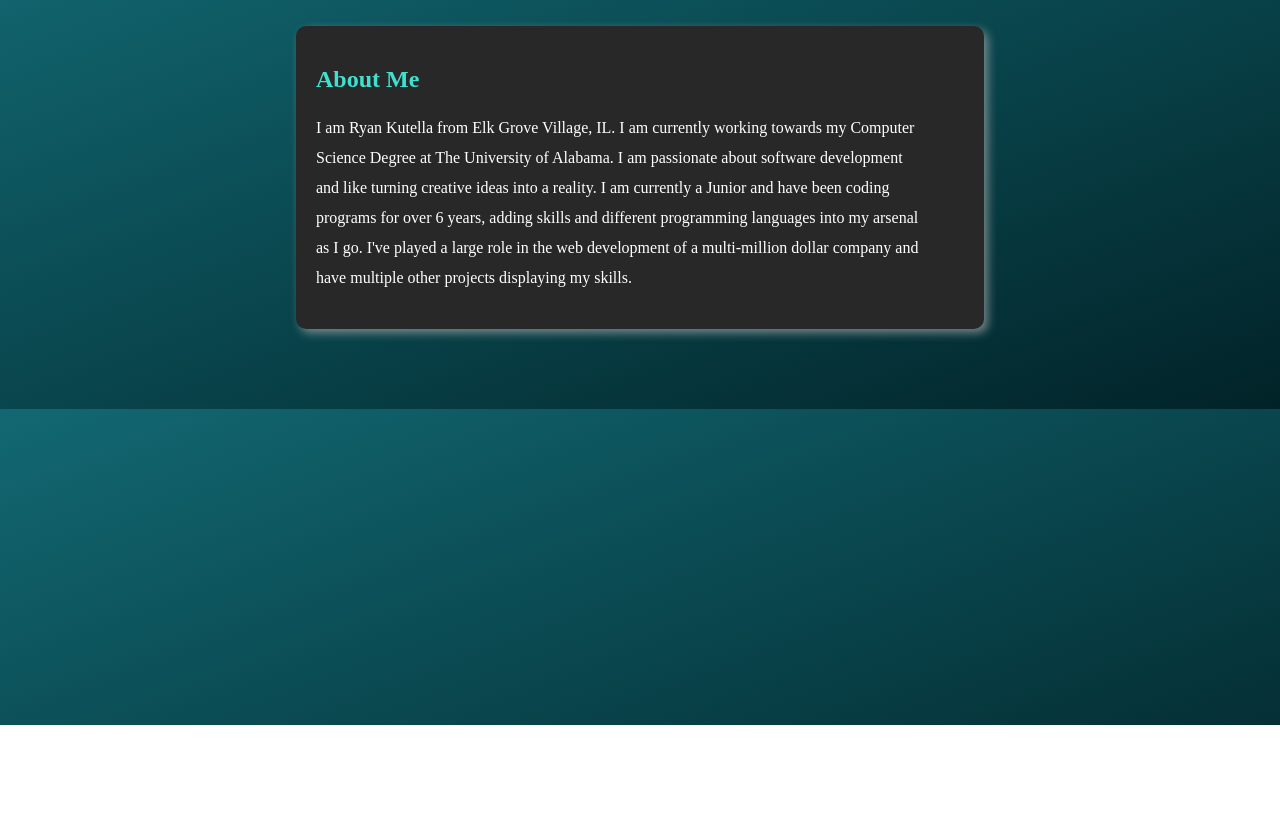
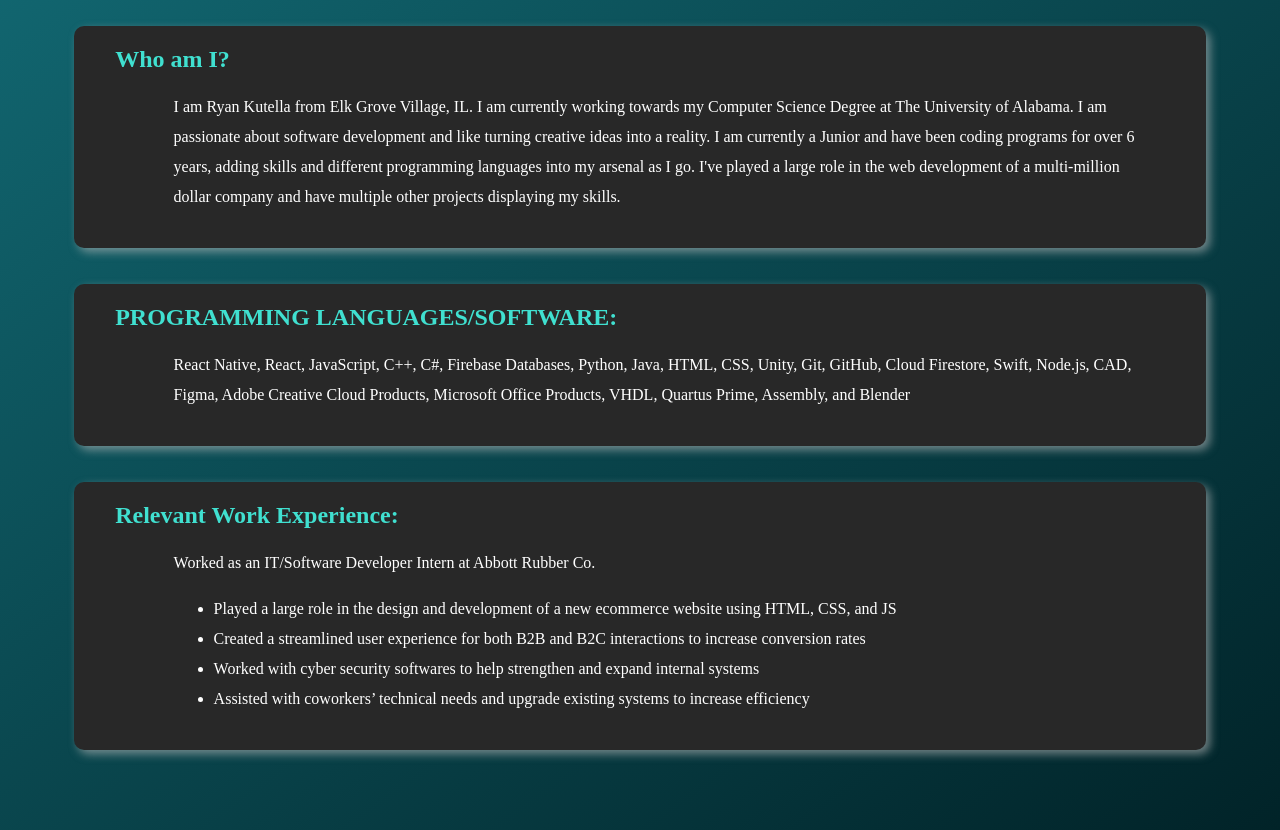
Before and after one commit to ryankutella25/Personal-Web, a plain HTML site: page index.html in a window 1280 px wide. Shown: the part 75-905 px from the top of the page. Before the commit the page ends 800 px from the top, so only its background shows below. Drawn offline with nearby package versions, Linux system fonts and the light colour scheme.

Commit message:
fixed stuff

```diff
--- a/index.html
+++ b/index.html
@@ -12,9 +12,9 @@
             <h1>Ryan Kutella</h1>
             </div>
             <div class="headerMiddle">
-                <a class="tabs" href="AboutMe.html">About Me</a>
+                <a class="tabs" href="index.html">About Me</a>
                 <a class="tabs" href="Projects.html">Projects</a>
-                <a class="tabs" href="Extra.html">Extra</a>
+                <!-- <a class="tabs" href="Extra.html">Extra</a> -->
             </div>
             <div class="headerRight">
                 <p class="links"><a href="https://www.linkedin.com/in/ryankutella/" target="_blank"><ion-icon class="links" name="logo-linkedin"></ion-icon></a></p>
@@ -26,7 +26,7 @@
         <div class="container">
             <br>
             <div class="aboutHolder">
-                <h2>About Me</h2>
+                <h2>Who am I?</h2>
                 <p>I am Ryan Kutella from Elk Grove Village, IL.
                     I am currently working towards my Computer Science Degree at The University of Alabama.
                     I am passionate about software development and like turning creative ideas into a reality.
@@ -35,7 +35,34 @@
                     I've played a large role in the web development of a multi-million dollar company and have multiple other projects displaying my skills.
                 </p>
             </div>
+            <br><br>
+            <div class="aboutHolder">
+                <h2>PROGRAMMING LANGUAGES/SOFTWARE:</h2>
+                <p>React Native, React, JavaScript, C++, C#, Firebase Databases, Python, Java, HTML, CSS, Unity, Git, GitHub, Cloud Firestore, Swift, Node.js,
+                CAD, Figma, Adobe Creative Cloud Products, Microsoft Office Products, VHDL, Quartus Prime, Assembly, and Blender
+                </p>
+            </div>
+            <br><br>
+            <div class="aboutHolder">
+                <h2>Relevant Work Experience:</h2>
+                <p>Worked as an IT/Software Developer Intern at Abbott Rubber Co.
+                </p>
+                <ul>
+                    <li>
+                        Played a large role in the design and development of a new ecommerce website using HTML, CSS, and JS
+                    </li>
+                    <li>
+                        Created a streamlined user experience for both B2B and B2C interactions to increase conversion rates
+                    </li>
+                    <li>
+                        Worked with cyber security softwares to help strengthen and expand internal systems
+                    </li>
+                    <li>
+                        Assisted with coworkers’ technical needs and upgrade existing systems to increase efficiency
+                    </li>
 
+                </ul>
+            </div>
         </div>
     </body>
 </html>
--- a/styles.css
+++ b/styles.css
@@ -1,13 +1,16 @@
-body {
-  margin: 0;
-  font: 14px;
-  flex: 1;
-  height:max-content;
+html{
+  min-height: 100%;
+  height: max-content;
   background-image: linear-gradient(
     to bottom right,
     rgb(18, 104, 114),
     rgb(1, 35, 40)
   );
+}
+body {
+  margin: 0;
+  font: 14px;
+  height:100%;
   width: 95%;
   margin-inline: auto;
   color: "#303030";
@@ -84,7 +87,7 @@ p {
 
 h1 {
   margin-top: 14px;
-  color: rgb(173, 173, 173);
+  color: rgb(200, 200, 200);
 }
 
 .container {
@@ -120,21 +123,32 @@ h1 {
 
 /* About Me Section on Home Page */
 .aboutHolder{
-    width: 50%;
+    width: 80%;
     margin-inline: auto;
     padding: 20px;
+    padding-inline: 100px;
     padding-right: 60px;
-    min-height: 230px;
+    height: auto;
     background-color: #282828;
     border-radius: 10px;
     box-shadow: #bbb9 4px 4px 10px 0px;
 }
 .aboutHolder h2{
+  position: absolute;
+  display: inline-block;
     color: turquoise;
+    transform: translateY(-20px);
+    left: 9%;
 }
 .aboutHolder p{
+  padding-top: 30px;;
     color: white;
     line-height: 30px;
+}
+.aboutHolder li{
+    color: white;
+    line-height: 30px;
+
 }
 
 
```
Also changed, not shown: AboutMe.html (deleted, +0 -41 lines), Extra.html (+2 -2 lines), Projects.html (+7 -7 lines).
